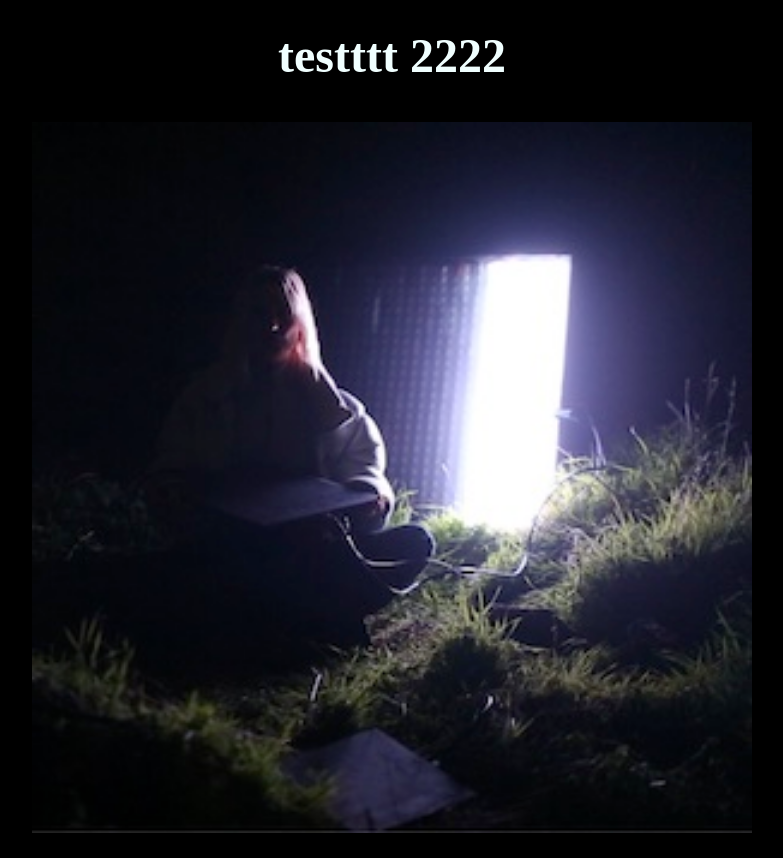
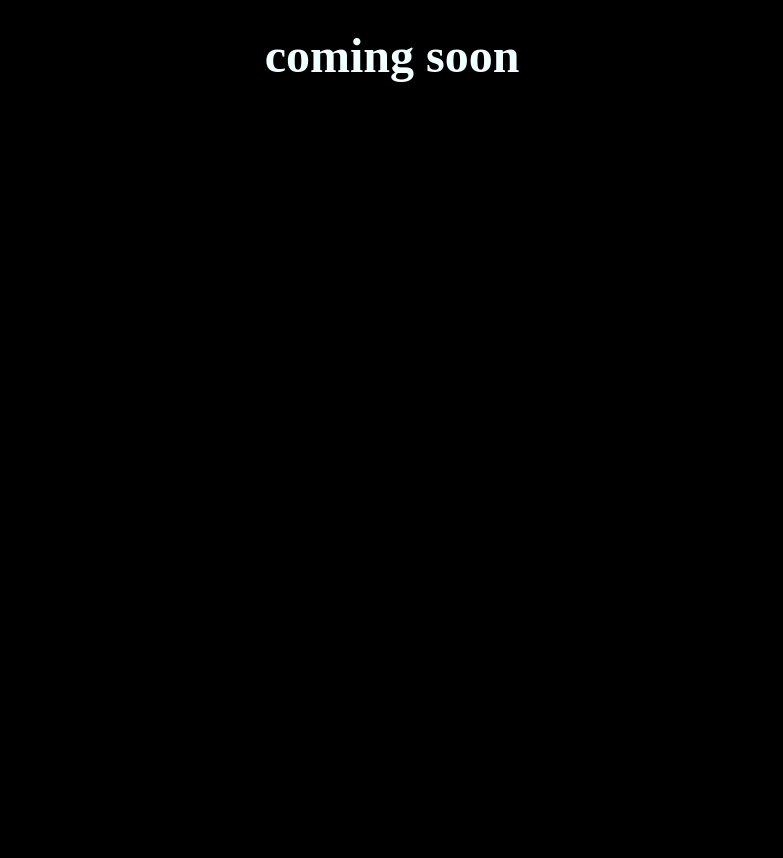
Before and after one commit to remifluff/website_scopae, a plain HTML site: page public/index.html in a window 1280 px wide. Shown: the whole page, without its empty margins (248-1031 px from the left). After the commit the page ends 800 px from the top, so only its background shows below. Drawn offline with Linux system fonts and the light colour scheme.

Commit message:
uploaded basic copy

```diff
--- a/public/index.html
+++ b/public/index.html
@@ -15,7 +15,7 @@
 </head>
 
 <body>
-	<h1>testttt 2222</h1>
+	<h1>coming soon</h1>
 	<!-- <div>
 		<iframe id="248e94c9-771d-cc1c-6dfd-7bfe0d44b577"
 			src="https://iframe.dacast.com/live/bdb451df-cded-b2b2-15c9-6ec0c004c652/248e94c9-771d-cc1c-6dfd-7bfe0d44b577"
@@ -25,7 +25,7 @@
 	</div> -->
 
 	<!--or you can do an image:-->
-	<h1><img src="waiting.jpg"></h1>
+	<!-- <h1><img src="waiting.jpg"></h1> -->
 
 
 	<!-- <div class="boxgallery">
```
